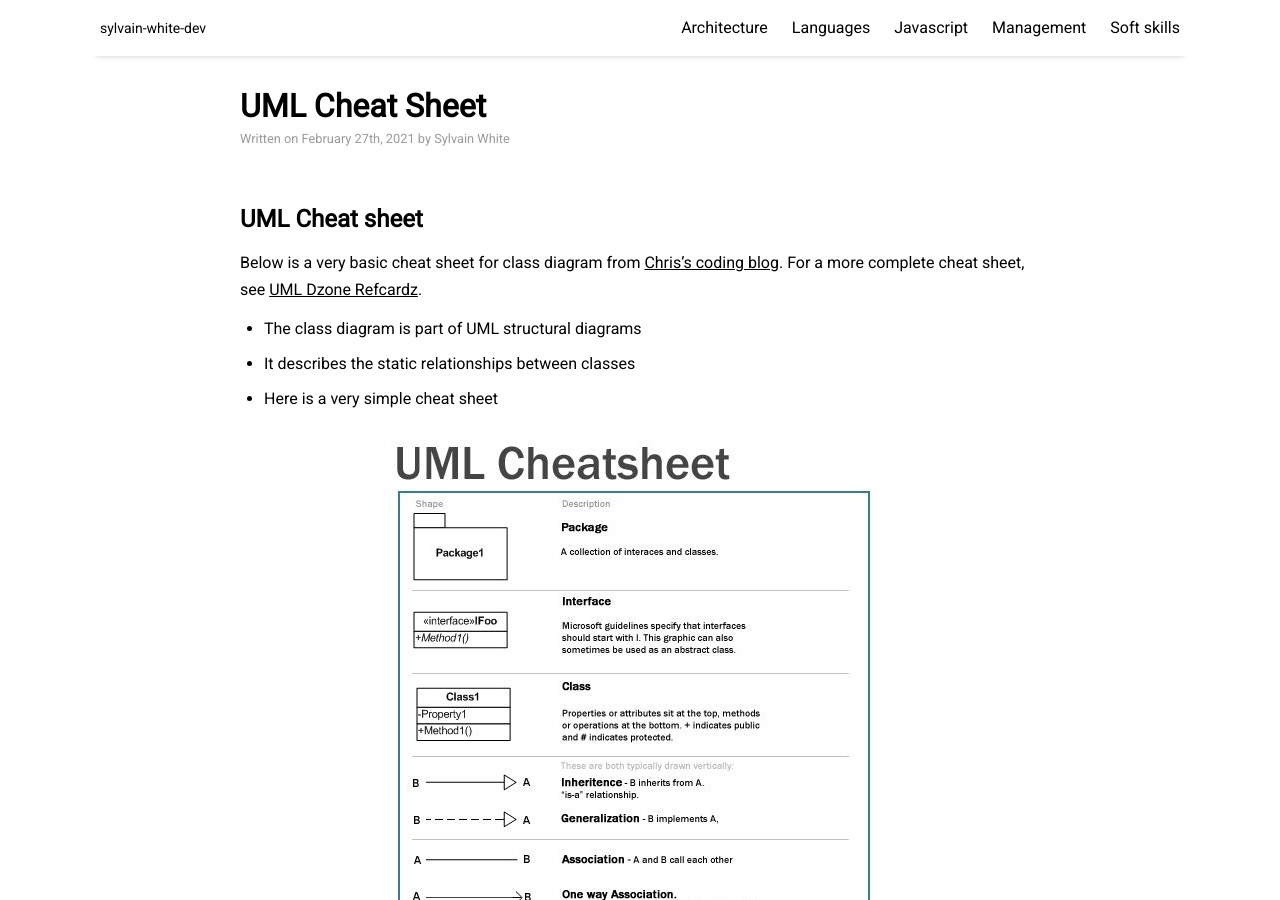
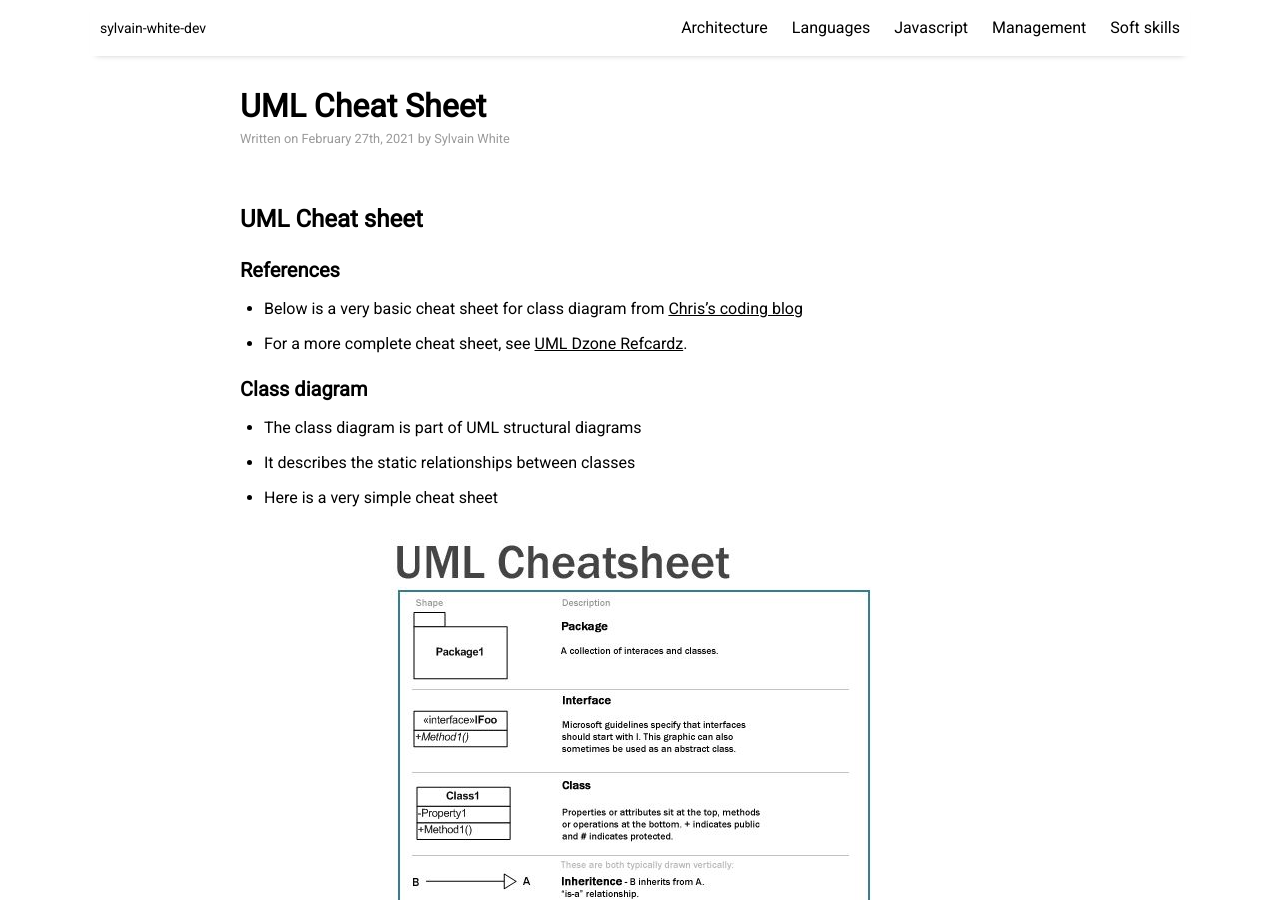
Before and after one commit to sylvainwhite/sylvain-white-dev, a Jekyll site: the page built from _posts/2021-02-27-umlCheatSheet.md, in a window 1280 px wide and 900 px high. Built offline with Jekyll 4.4.1, drawn with Linux system fonts in a browser that asks for light colours; nearby versions of some CDN libraries.

Commit message:
Update uml cheat sheet post

```diff
--- a/_posts/2021-02-27-umlCheatSheet.md
+++ b/_posts/2021-02-27-umlCheatSheet.md
@@ -10,7 +10,12 @@ tags: [architecture, misc]
 
 ## UML Cheat sheet
 
-Below is a very basic cheat sheet for class diagram from [Chris's coding blog](https://yetanotherchris.dev/cheatsheet/uml-cheat-sheet/){:target="_blank"}. For a more complete cheat sheet, see [UML Dzone Refcardz]({{ site.github.url }}/resources/umlDzoneRefcardz.pdf){:target="_blank"}.
+### References
+
+* Below is a very basic cheat sheet for class diagram from [Chris's coding blog](https://yetanotherchris.dev/cheatsheet/uml-cheat-sheet/){:target="_blank"}
+* For a more complete cheat sheet, see [UML Dzone Refcardz]({{ site.github.url }}/resources/umlDzoneRefcardz.pdf){:target="_blank"}.
+
+### Class diagram
 
 * The class diagram is part of UML structural diagrams
 * It describes the static relationships between classes
```
